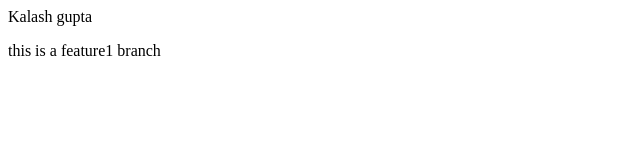
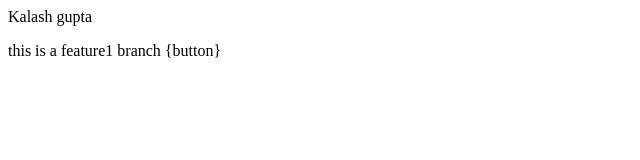
Before and after one commit to Kalash2703/Local, a plain HTML site: page LocalRepo/index.html in a window 1280 px wide. Shown: the full height of the page, 0-640 px from the left. Drawn offline with Linux system fonts and the light colour scheme.

Commit message:
add changes

```diff
--- a/LocalRepo/index.html
+++ b/LocalRepo/index.html
@@ -1,2 +1,2 @@
 <p>Kalash gupta</p>
-<p>this is a feature1 branch</p>
+<p>this is a feature1 branch {button}</p>
```
